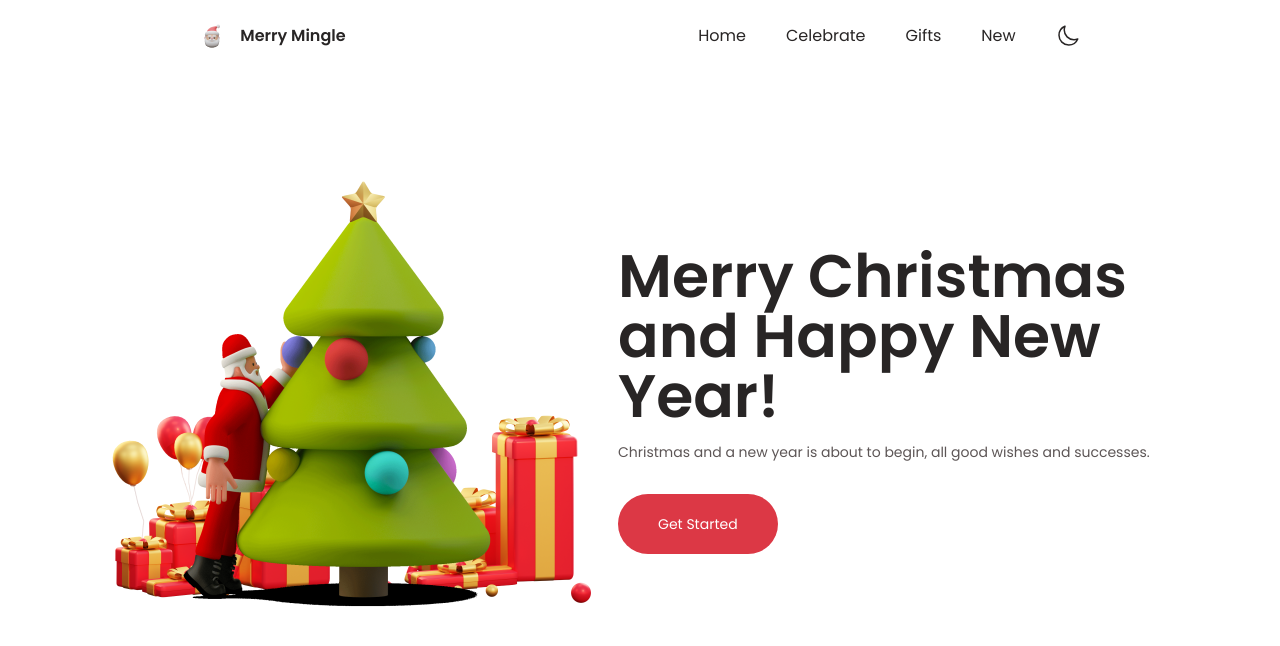
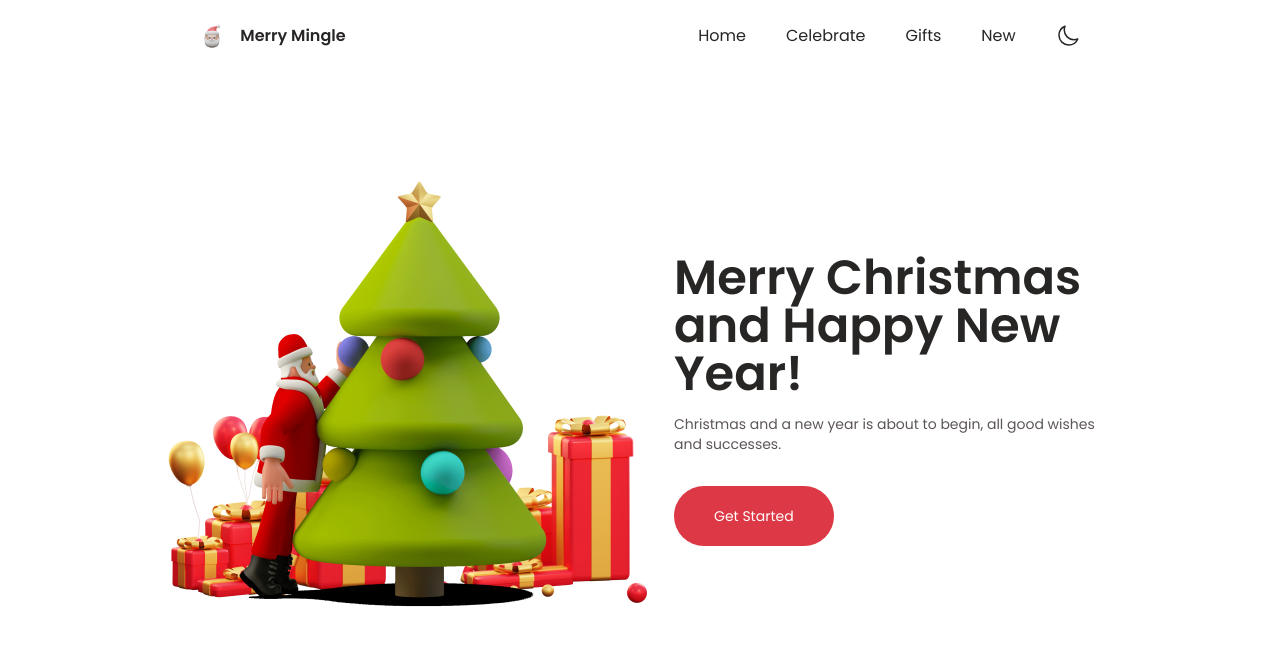
Before and after one commit to Jhoneric12/merry-mingle, a React (Vite) app: page / in a window 1280 px wide. Shown: the top 646 px of the page. Built offline with nearby package versions, Linux system fonts and the light colour scheme.

Commit message:
modified hero width

```diff
--- a/src/components/Hero.jsx
+++ b/src/components/Hero.jsx
@@ -6,12 +6,12 @@ import Button from './Button'
 function Hero() {
   return (
     <div className='flex flex-col md:flex-row items-center justify-center text-center h-screen px-20 gap-4'>
-        <div className="image">
+        <div className="image text-center">
             <img src={HomeMobile} alt="" className='md:hidden' />
             <img src={HomeDesktop} alt="" className='hidden md:block'/>
         </div>
-        <div className="description flex flex-col items-center md:items-start gap-4 md:w-1/2 md:text-left">
-            <h1 className='text-2xl md:text-6xl text-light-title-color font-semibold dark:text-dark-title-color'>Merry Christmas and Happy New Year!</h1>
+        <div className="description flex flex-col items-center md:items-start gap-4 md:w-[40%] md:text-left">
+            <h1 className='text-2xl md:text-5xl text-light-title-color font-semibold dark:text-dark-title-color'>Merry Christmas and Happy New Year!</h1>
             <p className='text-sm text-light-text-color dark:text-dark-text-color'>Christmas and a new year is about to begin, all good wishes and successes.</p>
             <Button btnText={'Get Started'}/>
         </div>
```
